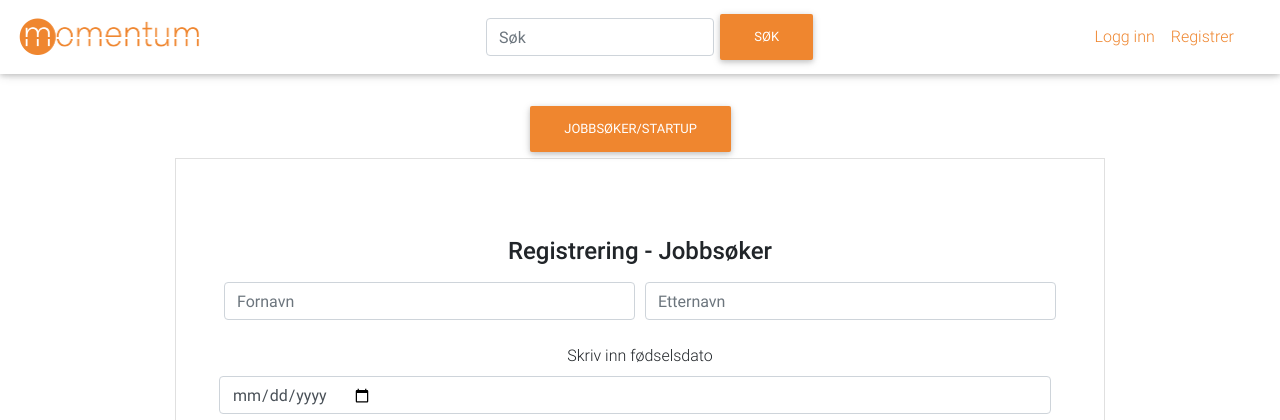
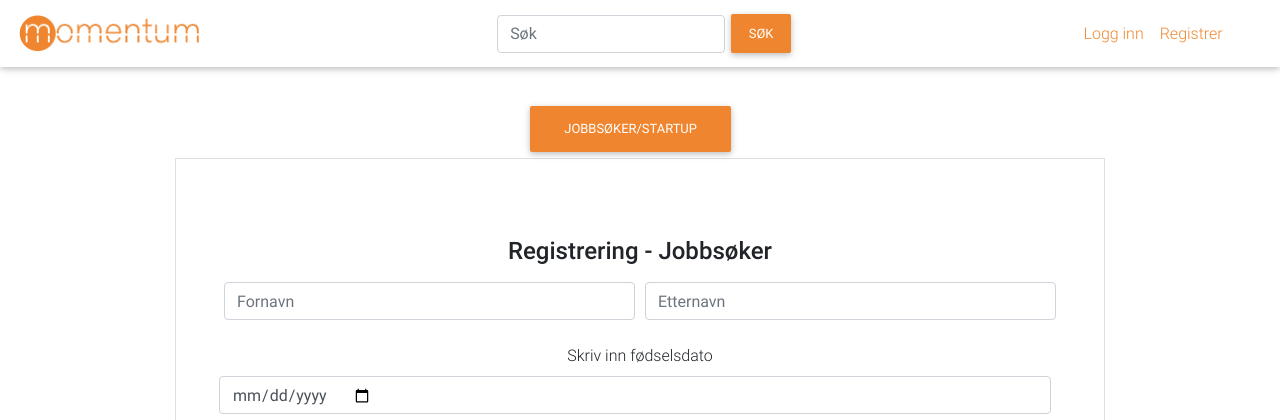
Before and after one commit to NikZy/Momentum, a Flask app: page /auth/register in a window 1280 px wide. Shown: the top 420 px of the page. Run offline with Flask 2, Linux system fonts and the light colour scheme; some libraries are stand-ins or nearby versions.

Commit message:
Gjorde søk-knapp mindre per lars' request

```diff
--- a/src/flaskr/templates/index.html
+++ b/src/flaskr/templates/index.html
@@ -36,9 +36,9 @@
       &nbsp;&nbsp;&nbsp;&nbsp;&nbsp;&nbsp;&nbsp;&nbsp;&nbsp;&nbsp;&nbsp;&nbsp;&nbsp;&nbsp;&nbsp;&nbsp;
       &nbsp;&nbsp;&nbsp;&nbsp;&nbsp;&nbsp;&nbsp;&nbsp;&nbsp;&nbsp;&nbsp;&nbsp;&nbsp;&nbsp;&nbsp;&nbsp;
       &nbsp;&nbsp;&nbsp;&nbsp;&nbsp;&nbsp;&nbsp;&nbsp;&nbsp;&nbsp;&nbsp;&nbsp;&nbsp;&nbsp;&nbsp;&nbsp;
-      <form class="form-inline mr-auto">
+      <form class="form-inline mr-auto" style="width: 300px;">
           <input class="form-control" type="text" placeholder="Søk" aria-label="Search">
-          <button class="btn btn-amber" type="submit">Søk</button>
+          <button class="btn btn-amber" type="submit" style="padding: 10px; width: 20%;">Søk</button>
       </form>
       &nbsp;&nbsp;&nbsp;&nbsp;&nbsp;&nbsp;&nbsp;&nbsp;&nbsp;&nbsp;&nbsp;&nbsp;&nbsp;&nbsp;&nbsp;&nbsp;
       &nbsp;&nbsp;&nbsp;&nbsp;&nbsp;&nbsp;&nbsp;&nbsp;&nbsp;&nbsp;&nbsp;&nbsp;&nbsp;&nbsp;&nbsp;&nbsp;
```
